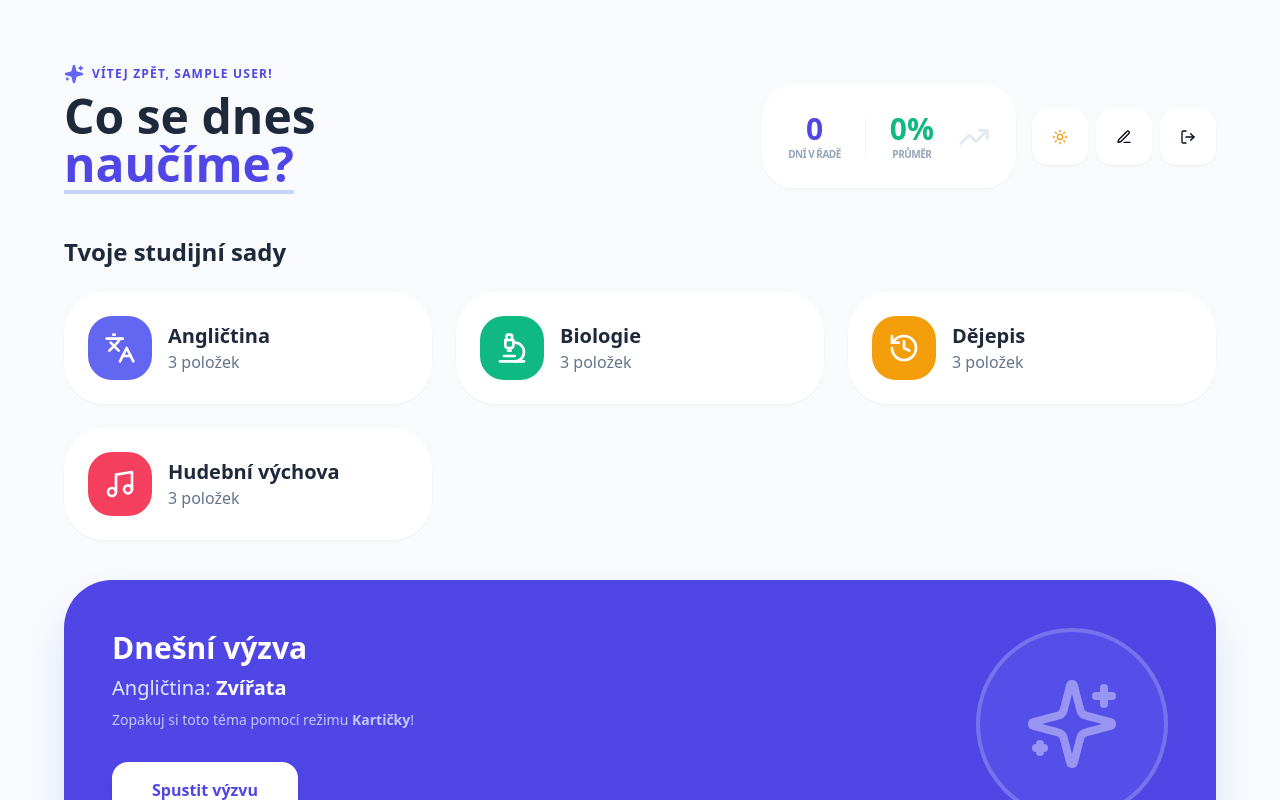
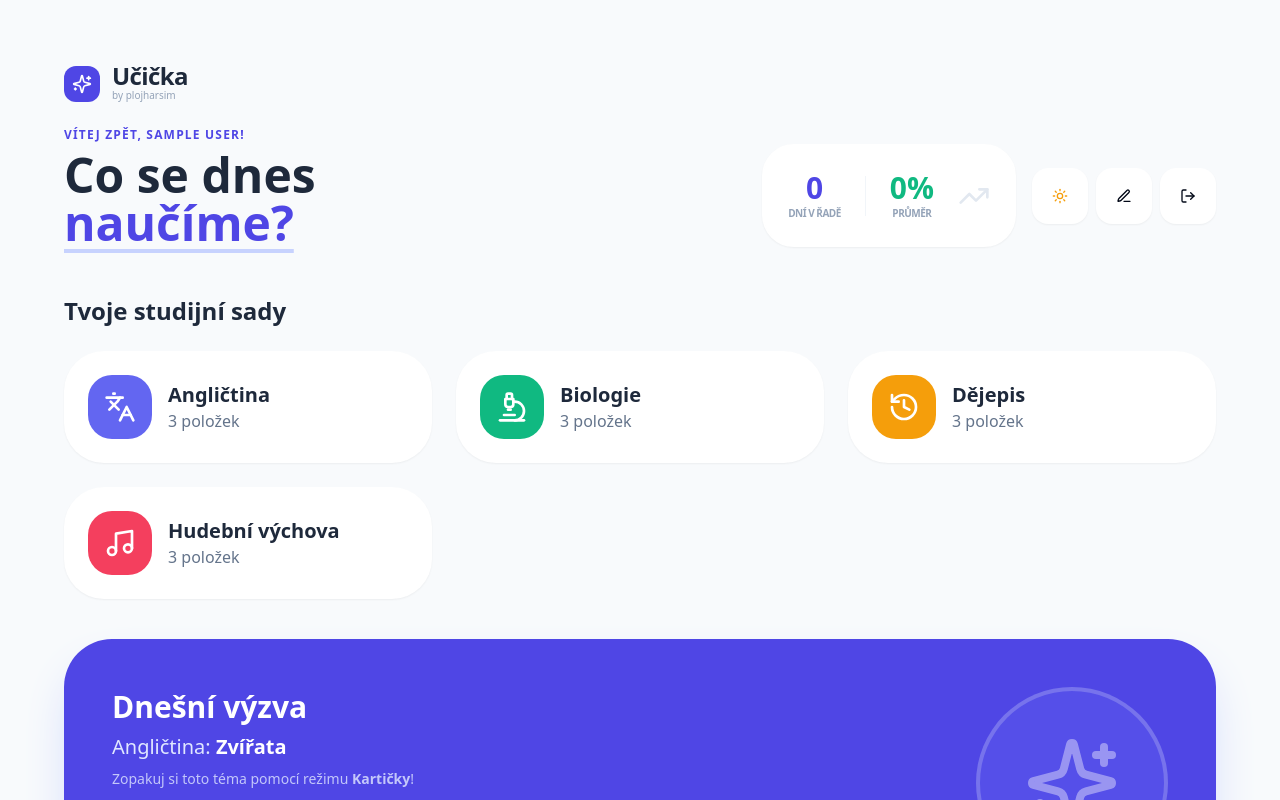
Before and after one commit to plojharsim/edu, a React (Vite) app: page / in a window 1280 px wide. Shown: the top 800 px of the page. Built offline with nearby package versions, Linux system fonts and the light colour scheme; sample sign-in values are in the browser's storage.

Commit message:
[dyad] Přejmenování aplikace na Učička a přidání podpisu autora - wrote 3 file(s)

```diff
--- a/index.html
+++ b/index.html
@@ -1,9 +1,9 @@
 <!doctype html>
-<html lang="en">
+<html lang="cs">
   <head>
     <meta charset="UTF-8" />
     <meta name="viewport" content="width=device-width, initial-scale=1.0" />
-    <title>dyad-generated-app</title>
+    <title>Učička</title>
   </head>
 
   <body>
--- a/src/pages/Index.tsx
+++ b/src/pages/Index.tsx
@@ -65,7 +65,6 @@ const Index = () => {
     navigate('/onboarding');
   };
 
-  // Dynamické získání ikony podle názvu
   const getIcon = (iconName: string = 'BookText') => {
     const Icon = (LucideIcons as any)[iconName] || LucideIcons.BookText;
     return Icon;
@@ -75,8 +74,17 @@ const Index = () => {
     <div className="min-h-screen bg-background p-6 pb-20 transition-colors duration-300">
       <header className="max-w-6xl mx-auto pt-10 mb-12 flex flex-col md:flex-row md:items-end justify-between gap-8">
         <div className="text-center md:text-left">
+          <div className="flex items-center justify-center md:justify-start gap-3 mb-6">
+            <div className="bg-indigo-600 p-2 rounded-xl">
+              <Sparkles className="w-5 h-5 text-white" />
+            </div>
+            <div className="flex flex-col">
+              <span className="text-2xl font-black text-slate-800 dark:text-slate-100 tracking-tight leading-none">Učička</span>
+              <span className="text-[10px] font-medium text-slate-400 lowercase">by plojharsim</span>
+            </div>
+          </div>
+
           <div className="flex items-center justify-center md:justify-start gap-2 mb-2">
-            <Sparkles className="w-5 h-5 text-indigo-500 fill-indigo-500" />
             <span className="text-indigo-600 dark:text-indigo-400 font-bold uppercase tracking-widest text-xs">
               Vítej zpět, {user.name}! {user.grade && `(${user.grade})`}
             </span>
--- a/src/pages/Onboarding.tsx
+++ b/src/pages/Onboarding.tsx
@@ -32,14 +32,15 @@ const Onboarding = () => {
   return (
     <div className="min-h-screen bg-[#F8FAFF] flex items-center justify-center p-6">
       <Card className="w-full max-w-lg p-10 rounded-[3rem] border-none shadow-2xl bg-white relative overflow-hidden">
-        {/* Decorative background element */}
         <div className="absolute -top-20 -right-20 w-64 h-64 bg-indigo-50 rounded-full blur-3xl opacity-50" />
 
         <div className="relative z-10">
-          <div className="flex justify-center mb-8">
-            <div className="p-4 bg-indigo-600 rounded-3xl shadow-lg shadow-indigo-200">
+          <div className="flex flex-col items-center mb-10">
+            <div className="p-4 bg-indigo-600 rounded-3xl shadow-lg shadow-indigo-200 mb-4">
               <Sparkles className="w-8 h-8 text-white" />
             </div>
+            <h2 className="text-xl font-black text-slate-800 tracking-tight">Učička</h2>
+            <p className="text-[10px] font-medium text-slate-400 lowercase -mt-1">by plojharsim</p>
           </div>
 
           {step === 1 ? (
```
